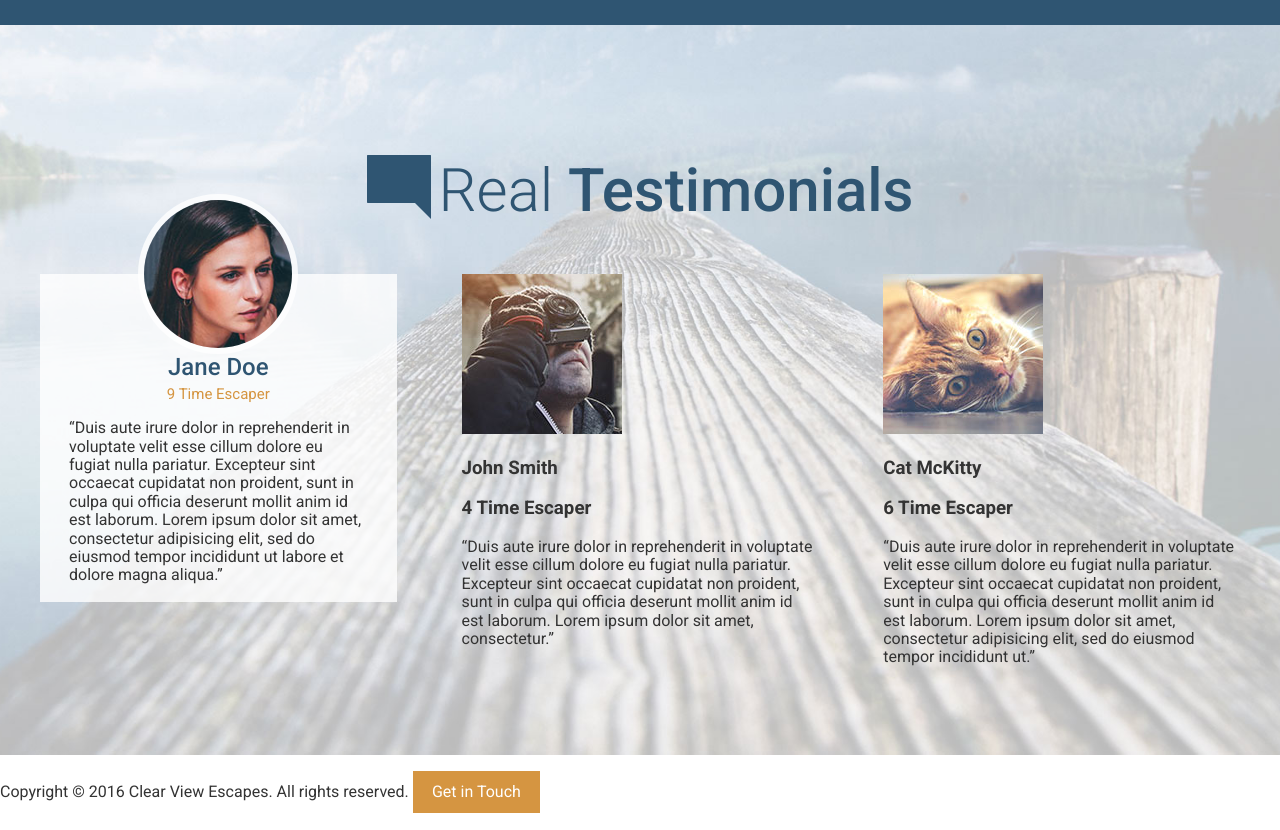
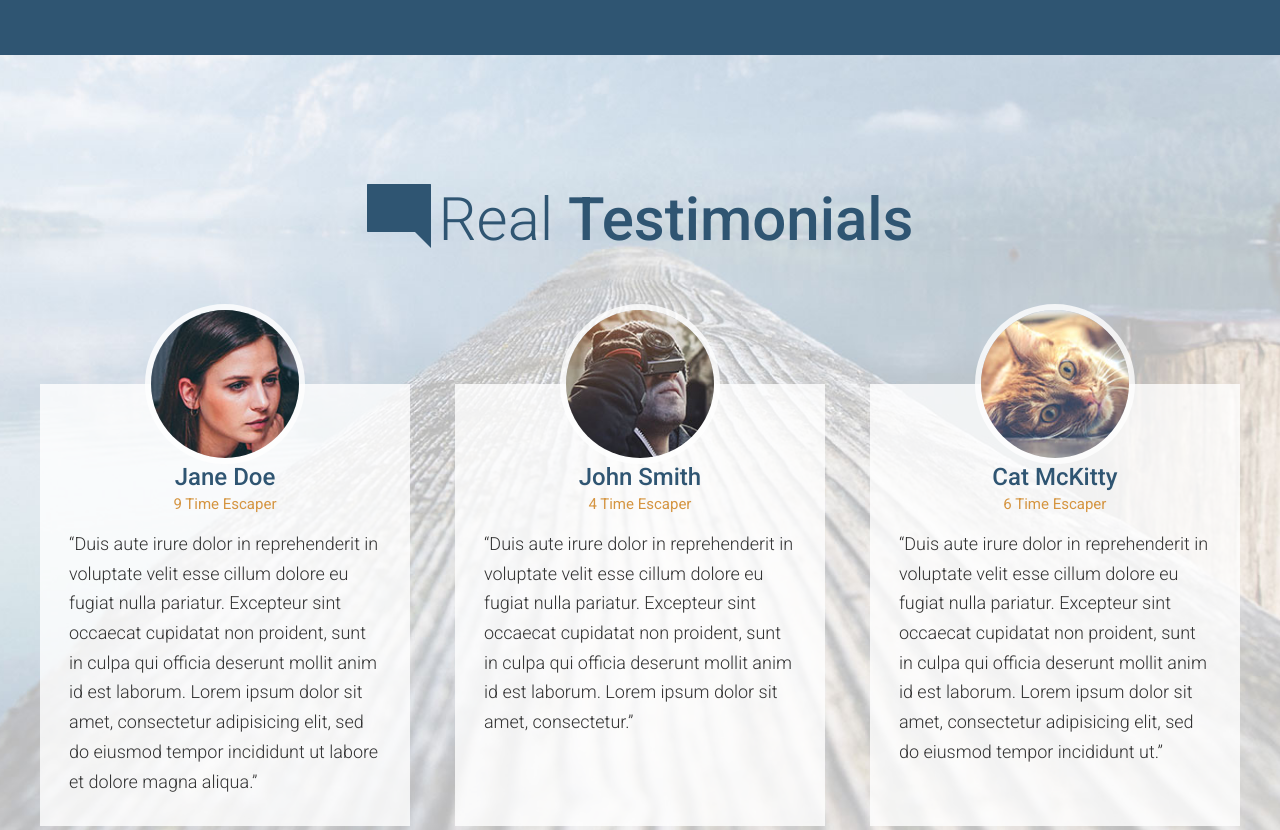
Before and after one commit to ysundev/travel-site, a website: page app/index.html in a window 1280 px wide. Shown: the part 2980-3810 px from the top of the page. Drawn offline with Linux system fonts and the light colour scheme.

Commit message:
End of Lecture 29

```diff
--- a/app/assets/styles/modules/_page-section.css
+++ b/app/assets/styles/modules/_page-section.css
@@ -5,13 +5,25 @@
 	padding: 4.5rem 0;
 	}
 
+ 	&--no-b-padding-unitl-medium {
+ 		padding-bottom: 0;
+
+ 		@mixin atMedium {
+ 		padding-bottom: 4.5rem;
+ 		}
+ 	}
+
 	&--blue {
 		background-color: $mainBlue;
 		color: #FFF;
 	}
 
 	&--testimonials {
-		background: url('/assets/images/testimonials-bg.jpg') top center no-repeat;
-		background-size: cover;
+		background-color: #e0e6ef;
+
+		@mixin atMedium {
+			background: url('/assets/images/testimonials-bg.jpg') top center no-repeat;
+			background-size: cover;
+		}
 	}
 }
--- a/app/assets/styles/modules/_row.css
+++ b/app/assets/styles/modules/_row.css
@@ -1,5 +1,10 @@
 .row {
+
   @mixin clearfix;
+
+  &--t-padding {
+    padding-top: 80px;
+  }
 
   &--gutters {
     margin-right: -65px;
@@ -9,24 +14,33 @@
     margin-right: -100px;
   }
 
+  &--gutters-small {
+    margin-right: -45px;
+  }
+
   &--gutters > div {
     padding-right: 65px;
   }
 
   &--gutters-large > div {
-		padding-right: 65px;
+    padding-right: 100px;
+  }
+
+  &--gutters-small > div {
+    padding-right: 45px;
   }
 
   &__b-margin-until-medium {
- 		margin-bottom: 100px;
+    margin-bottom: 1rem;
   }
 
   @mixin atMedium {
+
     &__b-margin-until-medium {
       margin-bottom: 0;
     }
 
-		&__medium-4{
+    &__medium-4 {
       float: left;
       width: 33.33%;
     }
@@ -40,7 +54,7 @@
       width: 50%;
     }
 
-		&__medium-8{
+    &__medium-8 {
       float: left;
       width: 66.66%;
     }
@@ -50,4 +64,18 @@
     }
 
   }
+
+  /* Begin Equal Height Rules */
+  &--equal-height-at-medium {
+    @mixin atMedium {
+      display: flex;
     }
+
+    & > div {
+      float: none;
+      display: flex;
+    }
+
+  }
+
+}
--- a/app/assets/styles/modules/_testimonial.css
+++ b/app/assets/styles/modules/_testimonial.css
@@ -1,6 +1,16 @@
 .testimonial {
-	background-color: rgba(255,255,255,.8);
-	padding: 0 1.8125rem 1px 1.8125rem;
+  background-color: rgba(255, 255, 255, .8);
+  padding: 0 18px 1px 18px;
+  margin-bottom: 98px;
+
+  @mixin atMedium {
+    margin-bottom: 0;
+    padding: 0 1.8125rem 1px 1.8125rem;
+  }
+
+  &__last {
+    margin-bottom: 0;
+  }
 
 	&__photo {
 		border-radius: 80px;
--- a/app/assets/styles/modules/_wrapper.css
+++ b/app/assets/styles/modules/_wrapper.css
@@ -8,6 +8,16 @@
 
 	&--medium {
 		max-width: 976px;
+	}
+
+	&--no-padding-unitl-medium {
+		padding-right: 0;
+		padding-left: 0;
+
+		@mixin atMedium {
+			padding-left: 18px;
+			padding-right: 18px;
+		}
 	}
 
 	.wrapper {
--- a/app/index.html
+++ b/app/index.html
@@ -94,11 +94,11 @@
         </div>
       </div>
     </div>
-    <div id="testimonials" class="page-section page-section--testimonials">
-      <div class="wrapper">
+    <div id="testimonials" class="page-section page-section--no-b-padding-unitl-medium page-section--testimonials">
+      <div class="wrapper wrapper--no-padding-unitl-medium">
 
         <h2 class="section-title section-title--blue"><img class="section-title__icon" src="assets/images/icons/comment.svg">Real <strong>Testimonials</strong></h2>
-        <div class="row row--gutters">
+        <div class="row row--gutters row--equal-height-at-medium row--gutters-small row--t-padding generic-content-container">
           <div class="row__medium-4">
             <div class="testimonial">
               <div class="testimonial__photo">
@@ -110,16 +110,24 @@
             </div>
           </div>
           <div class="row__medium-4">
-            <img src="assets/images/testimonial-john.jpg">
-            <h3>John Smith</h3>
-            <h3>4 Time Escaper</h3>
-            <p>&ldquo;Duis aute irure dolor in reprehenderit in voluptate velit esse cillum dolore eu fugiat nulla pariatur. Excepteur sint occaecat cupidatat non proident, sunt in culpa qui officia deserunt mollit anim id est laborum. Lorem ipsum dolor sit amet, consectetur.&rdquo;</p>
+            <div class="testimonial">
+              <div class="testimonial__photo">
+                <img src="assets/images/testimonial-john.jpg">
+              </div>
+                <h3 class="testimonial__title">John Smith</h3>
+                <h4 class="testimonial__subtitle">4 Time Escaper</h4>
+                <p>&ldquo;Duis aute irure dolor in reprehenderit in voluptate velit esse cillum dolore eu fugiat nulla pariatur. Excepteur sint occaecat cupidatat non proident, sunt in culpa qui officia deserunt mollit anim id est laborum. Lorem ipsum dolor sit amet, consectetur.&rdquo;</p>
+            </div>
           </div>
           <div class="row__medium-4">
-            <img src="assets/images/testimonial-cat.jpg">
-            <h3>Cat McKitty</h3>
-            <h3>6 Time Escaper</h3>
-            <p>&ldquo;Duis aute irure dolor in reprehenderit in voluptate velit esse cillum dolore eu fugiat nulla pariatur. Excepteur sint occaecat cupidatat non proident, sunt in culpa qui officia deserunt mollit anim id est laborum. Lorem ipsum dolor sit amet, consectetur adipisicing elit, sed do eiusmod tempor incididunt ut.&rdquo;</p>
+            <div class="testimonial testimonial__last">
+              <div class="testimonial__photo">
+                <img src="assets/images/testimonial-cat.jpg">
+              </div>
+                <h3 class="testimonial__title">Cat McKitty</h3>
+                <h4 class="testimonial__subtitle">6 Time Escaper</h4>
+                <p>&ldquo;Duis aute irure dolor in reprehenderit in voluptate velit esse cillum dolore eu fugiat nulla pariatur. Excepteur sint occaecat cupidatat non proident, sunt in culpa qui officia deserunt mollit anim id est laborum. Lorem ipsum dolor sit amet, consectetur adipisicing elit, sed do eiusmod tempor incididunt ut.&rdquo;</p>
+            </div>
           </div>
         </div>
       </div>
--- a/app/temp/styles/styles.css
+++ b/app/temp/styles/styles.css
@@ -461,6 +461,19 @@ a {
 		max-width: 976px;
 	}
 
+.wrapper--no-padding-unitl-medium {
+		padding-right: 0;
+		padding-left: 0;
+	}
+
+@media (min-width: 800px) {
+
+.wrapper--no-padding-unitl-medium {
+			padding-left: 18px;
+			padding-right: 18px
+	}
+	}
+
 .wrapper .wrapper {
 		padding-left: 0;
 		padding-right: 0;
@@ -488,14 +501,32 @@ a {
 }
 	}
 
+.page-section--no-b-padding-unitl-medium {
+ 		padding-bottom: 0;
+ 	}
+
+@media (min-width: 800px) {
+
+.page-section--no-b-padding-unitl-medium {
+ 		padding-bottom: 4.5rem
+ 	}
+	}
+
 .page-section--blue {
 		background-color: #2f5572;
 		color: #FFF;
 	}
 
 .page-section--testimonials {
+		background-color: #e0e6ef;
+	}
+
+@media (min-width: 800px) {
+
+.page-section--testimonials {
 			background: url('/assets/images/testimonials-bg.jpg') top center no-repeat;
-		background-size: cover;
+			background-size: cover
+	}
 	}
 
 .headline {
@@ -562,6 +593,10 @@ a {
 		display: table;
 	}
 
+.row--t-padding {
+    padding-top: 80px;
+  }
+
 .row--gutters {
     margin-right: -65px;
   }
@@ -570,24 +605,33 @@ a {
     margin-right: -100px;
   }
 
+.row--gutters-small {
+    margin-right: -45px;
+  }
+
 .row--gutters > div {
     padding-right: 65px;
   }
 
 .row--gutters-large > div {
-		padding-right: 65px;
+    padding-right: 100px;
+  }
+
+.row--gutters-small > div {
+    padding-right: 45px;
   }
 
 .row__b-margin-until-medium {
- 		margin-bottom: 100px;
+    margin-bottom: 1rem;
   }
 
 @media (min-width: 800px) {
+
     .row__b-margin-until-medium {
       margin-bottom: 0;
     }
 
-		.row__medium-4{
+    .row__medium-4 {
       float: left;
       width: 33.33%;
     }
@@ -601,7 +645,7 @@ a {
       width: 50%;
     }
 
-		.row__medium-8{
+    .row__medium-8 {
       float: left;
       width: 66.66%;
     }
@@ -609,6 +653,21 @@ a {
     .row__medium-8--smaller {
       width: 63%;
     }
+	}
+
+/* Begin Equal Height Rules */
+
+@media (min-width: 800px) {
+
+.row--equal-height-at-medium {
+      display: flex
+
+  }
+	}
+
+.row--equal-height-at-medium > div {
+      float: none;
+      display: flex;
     }
 
 .generic-content-container p {
@@ -714,8 +773,21 @@ a {
 	}
 
 .testimonial {
-	background-color: rgba(255,255,255,.8);
-	padding: 0 1.8125rem 1px 1.8125rem;
+  background-color: rgba(255, 255, 255, .8);
+  padding: 0 18px 1px 18px;
+  margin-bottom: 98px;
+}
+
+@media (min-width: 800px) {
+
+.testimonial {
+    margin-bottom: 0;
+    padding: 0 1.8125rem 1px 1.8125rem
+}
+	}
+
+.testimonial__last {
+    margin-bottom: 0;
   }
 
 .testimonial__photo {
```
Lines whose indentation alone changed are shown as unchanged.
